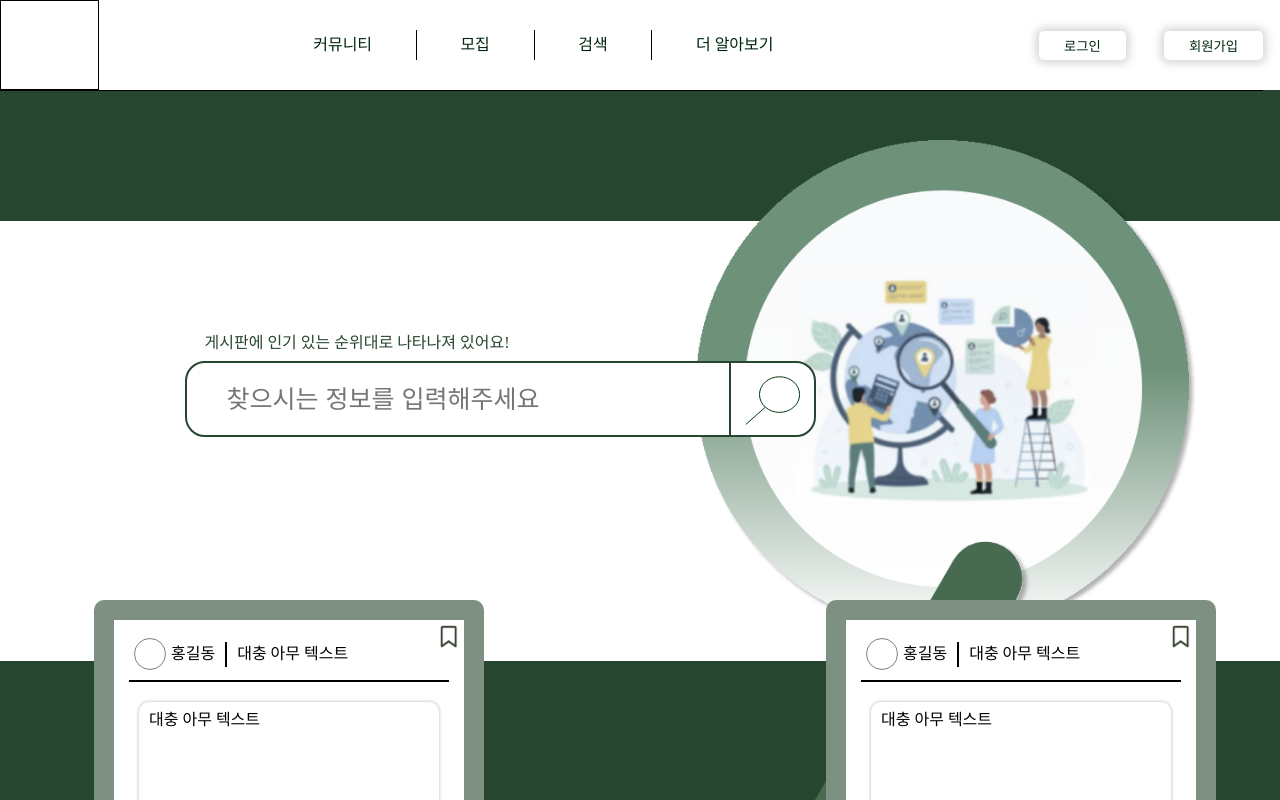
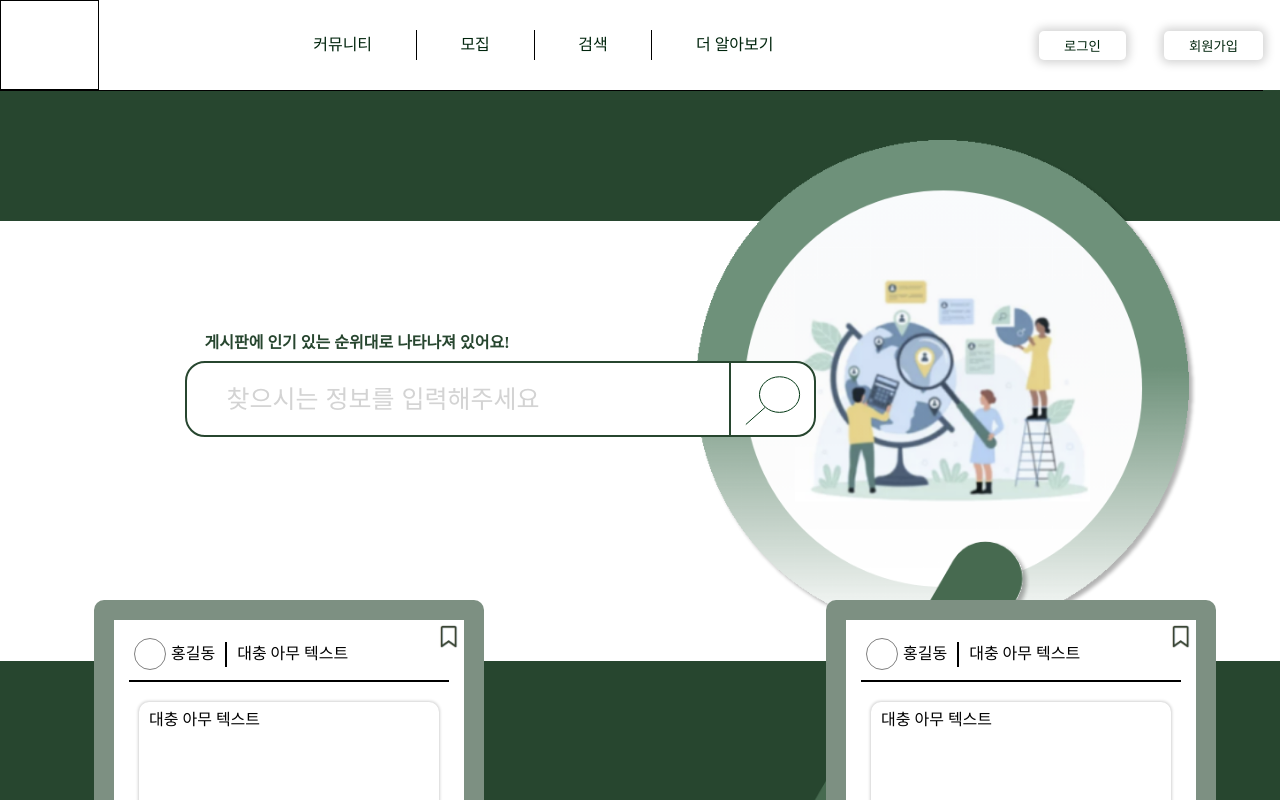
Before and after one commit to kody-gsm/Gni-client, a React (Create React App) app: page /search in a window 1280 px wide. Shown: the top 800 px of the page. Built offline with nearby package versions, Linux system fonts and the light colour scheme.

Commit message:
box content border 색상 수정

```diff
--- a/src/components/Boxcontent/style.js
+++ b/src/components/Boxcontent/style.js
@@ -2,7 +2,7 @@ import { styled } from "styled-components";
 
 export const boxcontent = styled.div`
   height: 240px;
-  border: 20px solid #27462F99;
+  border: 20px solid rgba(39, 70, 47, .6);
   border-radius: 10px;
   margin-left: 30px;
   margin-top: 30px;
--- a/src/pages/Search/index.jsx
+++ b/src/pages/Search/index.jsx
@@ -8,6 +8,7 @@ import { useState } from "react";
 
 export default function Search() {
   const [index, setIndex] = useState(0);
+  const [input, setInput] = useState('');
   return <>
     <Nav />
     <S.search>
@@ -16,7 +17,7 @@ export default function Search() {
         <div className="block">
           <span>게시판에 인기 있는 순위대로 나타나져 있어요!</span>
           <div className="flex">
-            <input placeholder="찾으시는 정보를 입력해주세요" />
+            <input placeholder="찾으시는 정보를 입력해주세요" value={input} onChange={e => setInput(e.target.value)} />
             <div className="button">
               <img src={search} alt="search" />
             </div>
--- a/src/pages/Search/style.js
+++ b/src/pages/Search/style.js
@@ -20,6 +20,7 @@ export const search = styled.div`
       span{
         margin-left: 20px;
         color: #27462F;
+        font-weight: bolder;
       }
       .flex{
         display: flex;
@@ -33,6 +34,9 @@ export const search = styled.div`
           font-size: 25px;
           border-radius: 20px 0 0 20px;
           border: 2px solid #27462F;
+          &::placeholder{
+            color: lightgray;
+          }
         }
         .button{
           cursor: pointer;
```
